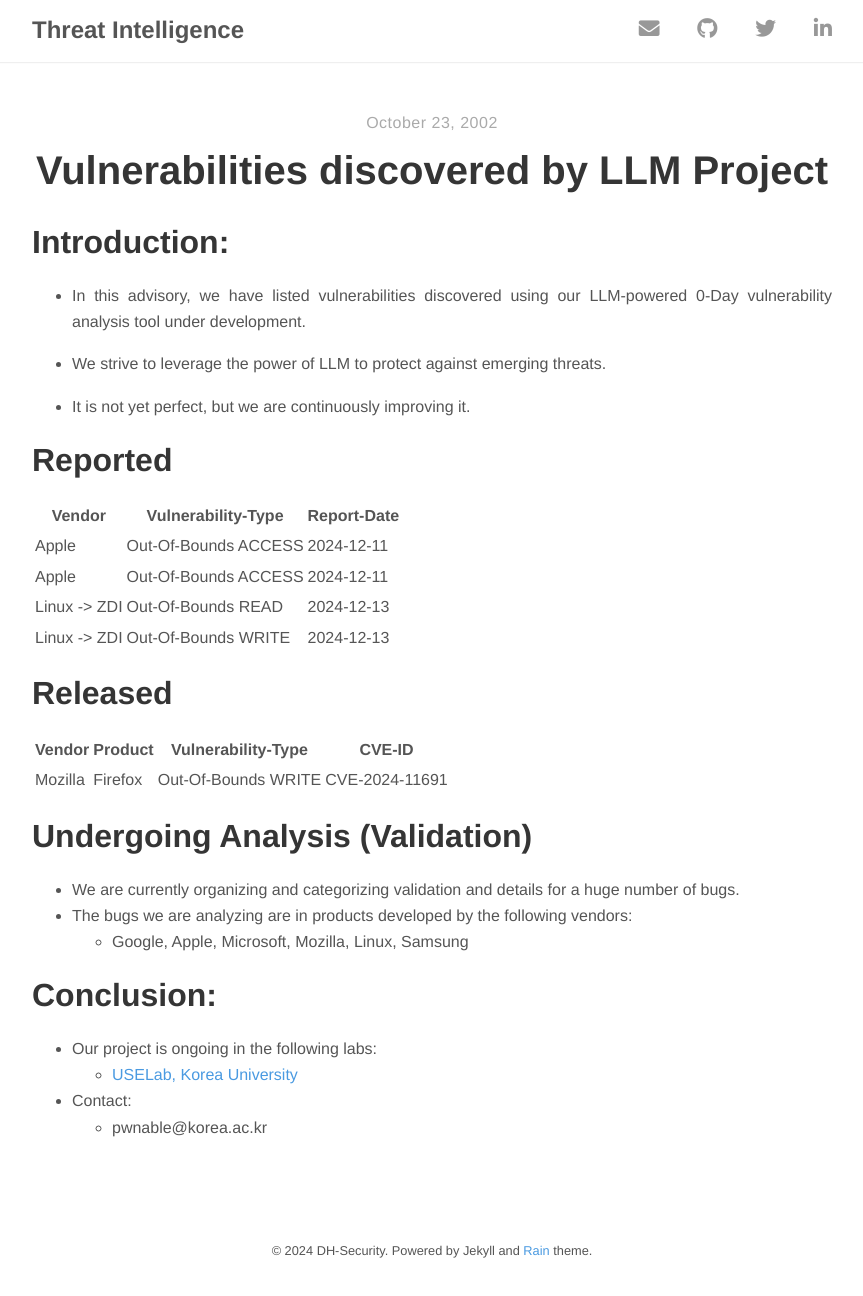
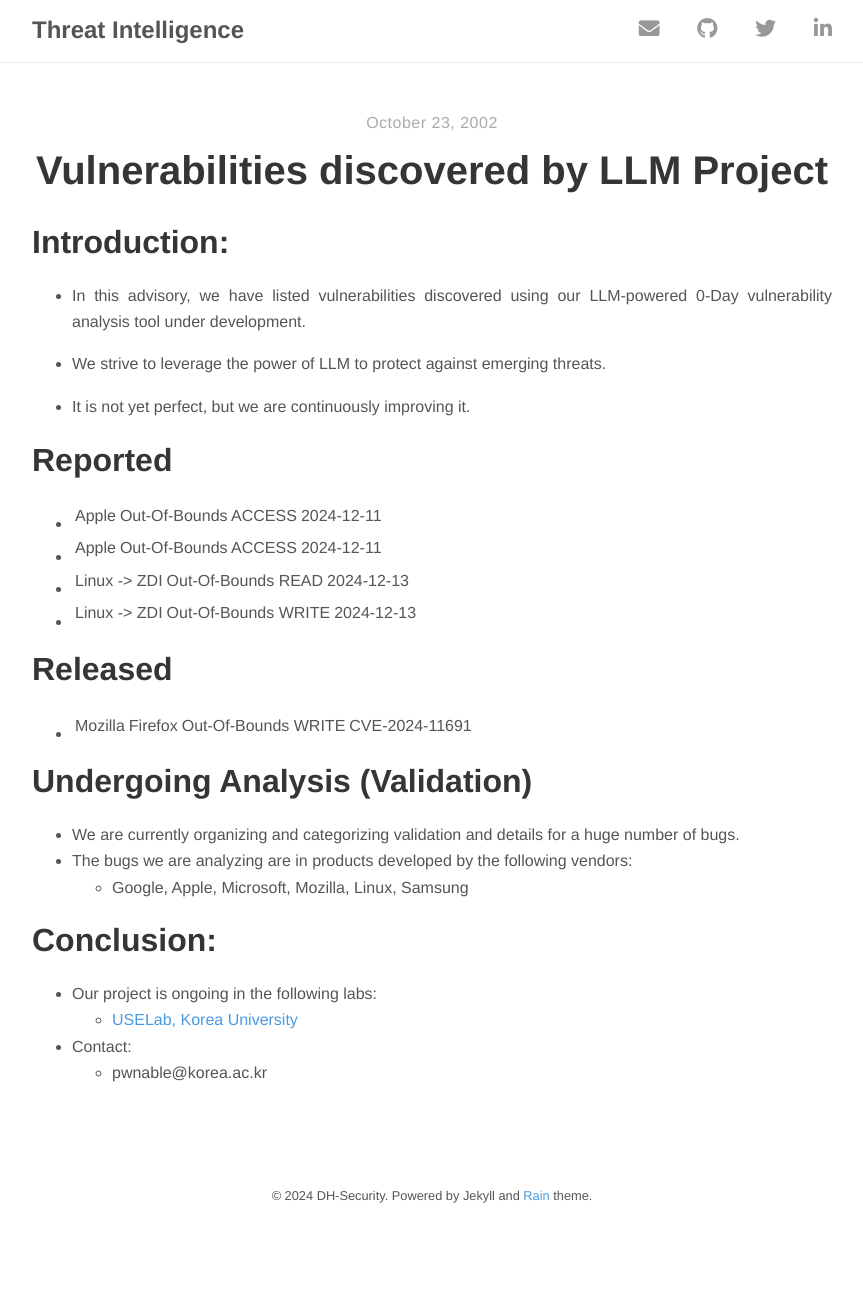
Before and after one commit to l33d0hyun/l33d0hyun.github.io, a Jekyll site: the page built from _posts/2002-10-23-LLM-Advisorys.md, in a window 1280 px wide. Shown: the whole page, without its empty margins (208-1071 px from the left). Built offline with Jekyll 4.4.1, drawn with Linux system fonts in a browser that asks for light colours; nearby versions of some CDN libraries; after the commit the page ends 1241 px from its top, so only the background shows below that.

Commit message:
update:LLM-Advisorys

```diff
--- a/_posts/2002-10-23-LLM-Advisorys.md
+++ b/_posts/2002-10-23-LLM-Advisorys.md
@@ -12,19 +12,14 @@ author: "Dohyun Lee (@l33d0hyun)"
 - It is not yet perfect, but we are continuously improving it.
 
 # Reported
-
-| Vendor | Vulnerability-Type | Report-Date |
-|--------|-------------------|-------------|
-| Apple | Out-Of-Bounds ACCESS | 2024-12-11 |
-| Apple | Out-Of-Bounds ACCESS | 2024-12-11 |
-| Linux -> ZDI | Out-Of-Bounds READ | 2024-12-13 |
-| Linux -> ZDI | Out-Of-Bounds WRITE | 2024-12-13 |
+- | Apple | Out-Of-Bounds ACCESS | 2024-12-11 |
+- | Apple | Out-Of-Bounds ACCESS | 2024-12-11 |
+- | Linux -> ZDI | Out-Of-Bounds READ | 2024-12-13 |
+- | Linux -> ZDI | Out-Of-Bounds WRITE | 2024-12-13 |
 
 # Released
 
-| Vendor | Product | Vulnerability-Type | CVE-ID |
-|--------|---------|-------------------|---------|
-| Mozilla | Firefox | Out-Of-Bounds WRITE | CVE-2024-11691 |
+- | Mozilla | Firefox | Out-Of-Bounds WRITE | CVE-2024-11691 |
 
 # Undergoing Analysis (Validation)
 - We are currently organizing and categorizing validation and details for a huge number of bugs.
```
